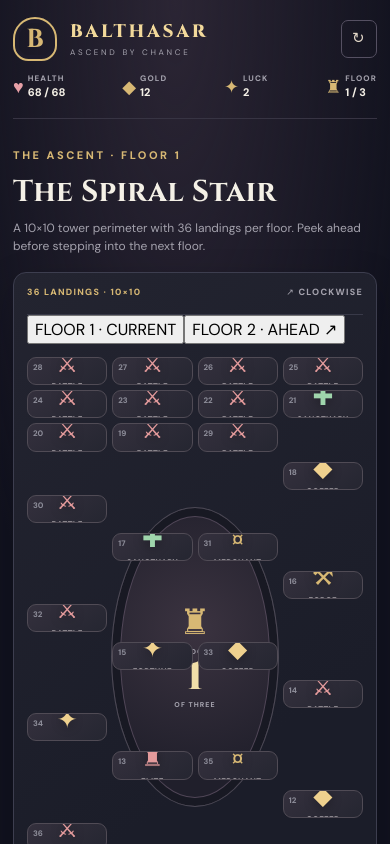
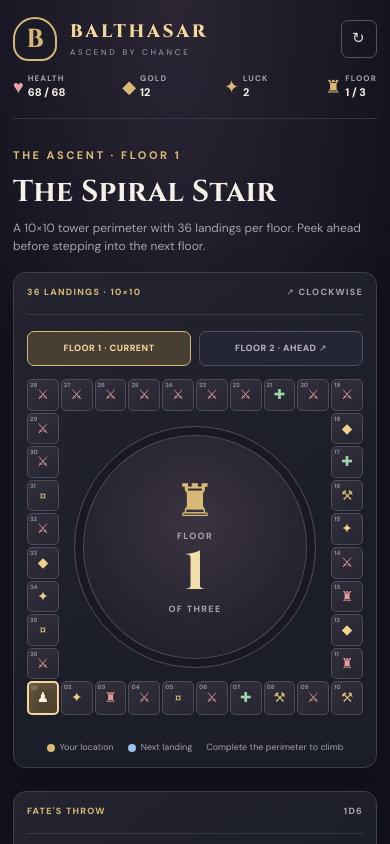
Before and after one commit to BurnsRock/Balthasar, a React (Vite) app: page / in a window 390 px wide. Shown: the top 844 px of the page. Built offline with nearby package versions, Linux system fonts and the light colour scheme.

Commit message:
style: render 10×10 board legibly on phones and show deck-thinning shop controls

```diff
--- a/src/styles.css
+++ b/src/styles.css
@@ -55,7 +55,7 @@ h1 { font-size: clamp(30px, 4vw, 49px); margin: 6px 0 6px; letter-spacing: .01em
 .panel-topline { font-size: 10px; font-weight: 800; letter-spacing: .14em; color: var(--gold); display: flex; align-items: center; justify-content: space-between; gap: 8px; padding-bottom: 15px; border-bottom: 1px solid #383948; }
 .panel-topline span:last-child { color: var(--muted); }
 .board-panel { display: flex; flex-direction: column; }
-.tower-board { position: relative; display: grid; grid-template-columns: repeat(4, minmax(0, 1fr)); gap: clamp(5px, .8vw, 11px); width: 100%; max-width: 600px; margin: 24px auto 20px; aspect-ratio: 1 / 1; }
+.tower-board { position: relative; display: grid; grid-template-columns: repeat(10, minmax(0, 1fr)); gap: clamp(5px, .8vw, 11px); width: 100%; max-width: 600px; margin: 24px auto 20px; aspect-ratio: 1 / 1; }
 .tower-tile { display: flex; position: relative; flex-direction: column; justify-content: center; align-items: center; min-width: 0; border: 1px solid #504b55; border-radius: 9px; background: linear-gradient(145deg, #34303d, #252631); overflow: hidden; }
 .tile-number { position: absolute; top: 8px; left: 9px; font-size: 10px; color: #8d8d99; font-weight: 800; }
 .tile-icon { font-size: clamp(21px, 4vw, 37px); line-height: 1.15; color: var(--gold); text-shadow: 0 2px 12px #0005; }
@@ -249,3 +249,46 @@ h1 { font-size: clamp(30px, 4vw, 49px); margin: 6px 0 6px; letter-spacing: .01em
 @media (prefers-reduced-motion: reduce) {
   *, *::before, *::after { transition: none !important; animation: none !important; }
 }
+
+/* The 10×10 tower uses 36 perimeter landings; the center remains open. */
+.tower-board { max-width: 680px; gap: clamp(2px, .36vw, 5px); }
+.tower-tile { border-radius: 5px; }
+.tower-tile .tile-number { font-size: clamp(6px, .65vw, 9px); top: 2px; left: 3px; }
+.tower-tile .tile-icon { font-size: clamp(14px, 2.1vw, 25px); }
+.tower-tile .tile-name { display: none; }
+.tower-core { left: 15%; top: 15%; width: 70%; height: 70%; }
+.tower-core-symbol { font-size: clamp(48px, 8vw, 110px); }
+.tower-core strong { font-size: clamp(52px, 8vw, 96px); }
+.tower-core > span:not(.tower-core-symbol), .tower-core small { font-size: clamp(9px, 1.4vw, 13px); }
+.floor-switch { display: flex; gap: 8px; margin-top: 16px; }
+.floor-switch button { min-width: 0; flex: 1; padding: 11px 5px; border-radius: 7px; border: 1px solid #524e61; background: #252633; font-size: 10px; font-weight: 800; letter-spacing: .055em; color: #b8b3bf; }
+.floor-switch button.is-active { background: #493e34; border-color: var(--gold); color: var(--gold-light); }
+.floor-switch button:hover { border-color: var(--gold-light); }
+.shop-removal-panel { margin-top: 22px; }
+.shop-removal-panel h2 { margin: 18px 0 8px; font-size: 24px; }
+.shop-removal-panel > p { font-size: 13px; color: var(--muted); margin: 0 0 16px; }
+.removal-grid { max-height: 258px; overflow-y: auto; display: grid; grid-template-columns: repeat(8, minmax(0, 1fr)); gap: 7px; padding: 5px; border: 1px solid #434451; border-radius: 9px; background: #151723; }
+.removal-item { min-width: 0; border: 1px solid #7c7d84; background: #f0ede3; border-radius: 6px; height: 48px; font-size: 18px; font-weight: 800; font-family: Georgia, serif; box-shadow: 0 2px 5px #0708115c; }
+.removal-item.chosen { outline: 3px solid var(--gold-light); outline-offset: 0; background: #fff6d7; transform: translateY(-1px); }
+.removal-item:hover:not(:disabled) { border-color: var(--gold); background: #fffdf4; }
+.removal-item.spades { color: #992f3d; }.removal-item.clubs { color: #324c7f; }
+.removal-item.hearts { color: #b74257; }.removal-item.diamonds { color: #a36d1d; }
+.removal-controls { display: flex; flex-wrap: wrap; align-items: center; justify-content: space-between; gap: 16px; margin-top: 18px; }
+.removal-controls > span { color: var(--muted); font-size: 12px; }
+.removal-message { margin-top: 18px; border-radius: 8px; border: 1px solid #766347; padding: 15px; color: var(--gold-light); font-size: 13px; }
+@media (max-width: 750px) {
+  .removal-grid { grid-template-columns: repeat(6, minmax(0, 1fr)); }
+  .tower-tile .tile-icon { font-size: clamp(15px, 3vw, 24px); }
+}
+@media (max-width: 520px) {
+  .tower-board { gap: 2px; }
+  .tower-tile .tile-icon { font-size: clamp(12px, 3.5vw, 18px); }
+  .tower-tile .tile-number { font-size: 6px; top: 1px; left: 2px; }
+  .tower-core { left: 14%; top: 14%; width: 72%; height: 72%; }
+  .tower-core-symbol { font-size: 45px; }
+  .tower-core strong { font-size: 54px; }
+  .floor-switch button { padding: 10px 3px; font-size: 9px; }
+  .removal-grid { grid-template-columns: repeat(5, minmax(0, 1fr)); gap: 6px; }
+  .removal-item { height: 43px; font-size: 16px; }
+  .removal-controls .primary-button { width: 100%; }
+}
```
